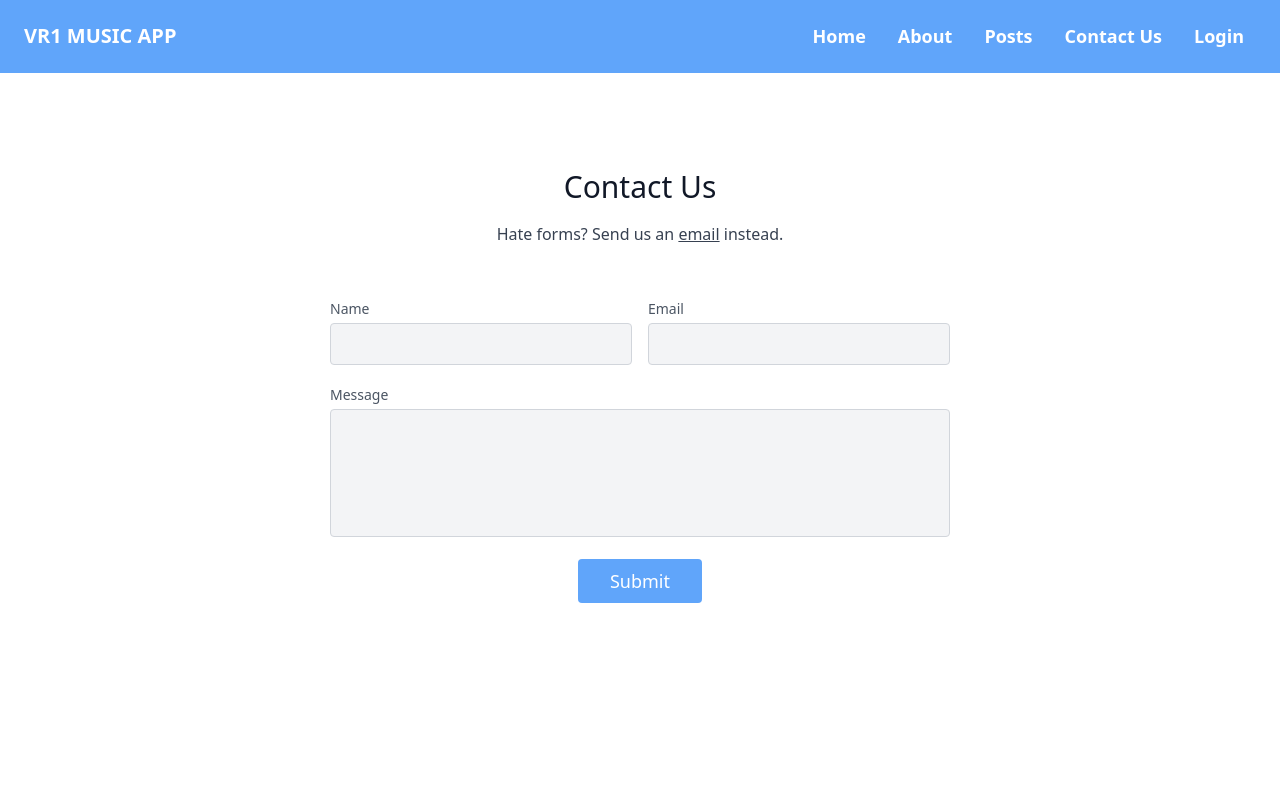
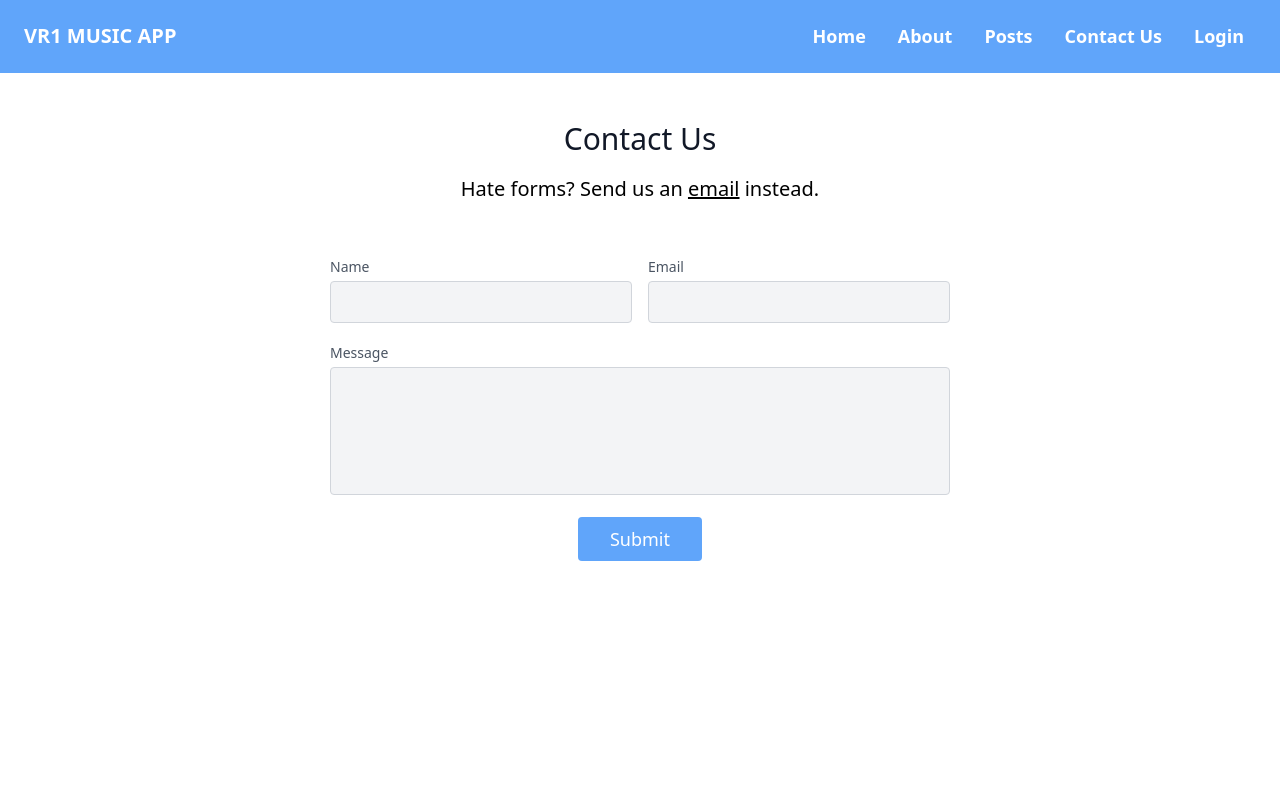
Before and after one commit to NVombat/MusicApp, a React (Create React App) app in the folder client/: page /contact-us in a window 1280 px wide. Shown: the top 800 px of the page. Built offline with nearby package versions, Linux system fonts and the light colour scheme; no server answers.

Commit message:
✨ Contact Us Form

```diff
--- a/client/src/components/ContactUs/Form.tsx
+++ b/client/src/components/ContactUs/Form.tsx
@@ -1,26 +1,34 @@
 import { useState } from 'react';
+import { useHistory } from 'react-router';
+import axios from 'axios';
 
 const Form = () => {
   const [name, setName] = useState<String>('');
   const [email, setEmail] = useState<String>('');
   const [message, setMessage] = useState<String>('');
 
+  const history = useHistory();
+
+  const formSubmitHandler = () => {
+    axios
+      .post(`${process.env.REACT_APP_POST_CONTACTUS_DATA}`, {
+        name: name,
+        email: email,
+        message: message,
+      })
+      .then((res) => {
+        history.push('/');
+      })
+      .catch((err) => alert('Something went wrong, please try again'));
+  };
+
   return (
     <div>
-      <section className="text-gray-700 body-font relative">
-        <div className="container px-5 py-24 mx-auto">
-          <div className="flex flex-col text-center w-full mb-12">
-            <h1 className="sm:text-3xl text-2xl font-medium title-font mb-4 text-gray-900">
-              Contact Us
-            </h1>
-            <p className="lg:w-2/3 mx-auto leading-relaxed text-base">
-              Hate forms? Send us an{' '}
-              <a href="mailto:jtvfoundation@gmail.com" className="underline">
-                email
-              </a>{' '}
-              instead.
-            </p>
-          </div>
+      <form
+        className="text-gray-700 body-font relative"
+        onSubmit={formSubmitHandler}
+      >
+        <div className="container px-5 pb-24 mx-auto">
           <div className="lg:w-1/2 md:w-2/3 mx-auto">
             <div className="flex flex-wrap -m-2">
               <div className="p-2 w-1/2">
@@ -33,6 +41,8 @@ const Form = () => {
                     id="name"
                     name="name"
                     className="w-full bg-gray-100 rounded border border-gray-300 focus:border-blue-400 text-base outline-none text-gray-700 py-1 px-3 leading-8 transition-colors duration-200 ease-in-out"
+                    onChange={(e) => setName(e.target.value)}
+                    required
                   />
                 </div>
               </div>
@@ -46,6 +56,8 @@ const Form = () => {
                     id="email"
                     name="email"
                     className="w-full bg-gray-100 rounded border border-gray-300 focus:border-blue-400 text-base outline-none text-gray-700 py-1 px-3 leading-8 transition-colors duration-200 ease-in-out"
+                    onChange={(e) => setEmail(e.target.value)}
+                    required
                   />
                 </div>
               </div>
@@ -58,6 +70,8 @@ const Form = () => {
                     id="message"
                     name="message"
                     className="w-full bg-gray-100 rounded border border-gray-300 focus:border-blue-400 h-32 text-base outline-none text-gray-700 py-1 px-3 resize-none leading-6 transition-colors duration-200 ease-in-out"
+                    onChange={(e) => setMessage(e.target.value)}
+                    required
                   ></textarea>
                 </div>
               </div>
@@ -69,7 +83,7 @@ const Form = () => {
             </div>
           </div>
         </div>
-      </section>
+      </form>
     </div>
   );
 };
--- a/client/src/components/ContactUs/Hero.tsx
+++ b/client/src/components/ContactUs/Hero.tsx
@@ -1,7 +1,16 @@
 const Hero = () => {
   return (
-    <div className="flex justify-center items-center font-bold text-3xl my-5">
-      <h1>Contact</h1>
+    <div className="flex flex-col text-center w-full my-12">
+      <h1 className="sm:text-3xl text-2xl font-medium title-font mb-4 text-gray-900">
+        Contact Us
+      </h1>
+      <p className="lg:w-2/3 mx-auto leading-relaxed text-xl">
+        Hate forms? Send us an{' '}
+        <a href="mailto:jtvfoundation@gmail.com" className="underline">
+          email
+        </a>{' '}
+        instead.
+      </p>
     </div>
   );
 };
--- a/client/src/pages/ContactUs.tsx
+++ b/client/src/pages/ContactUs.tsx
@@ -3,7 +3,7 @@ import { Hero, Form } from '..//components/ContactUs/index';
 const ContactUs = () => {
   return (
     <div>
-      {/* <Hero /> */}
+      <Hero />
       <Form />
     </div>
   );
```
Also changed, not shown: 1 other file (tests, documents, lock files or other folders).
